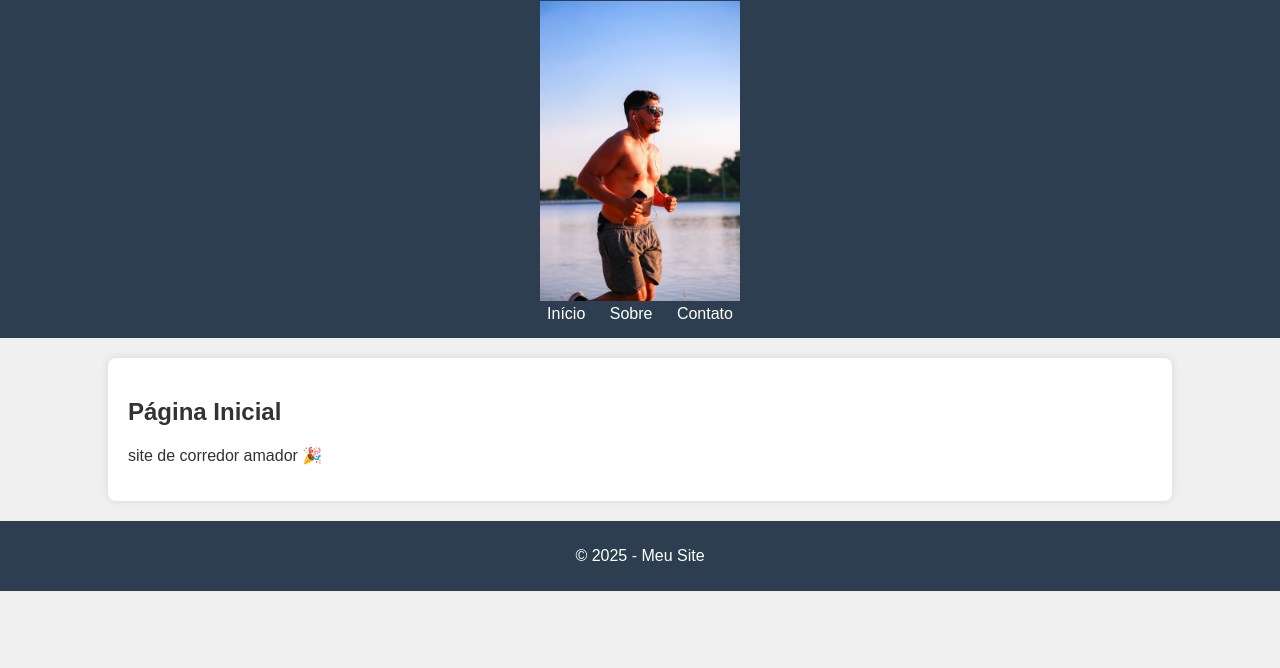
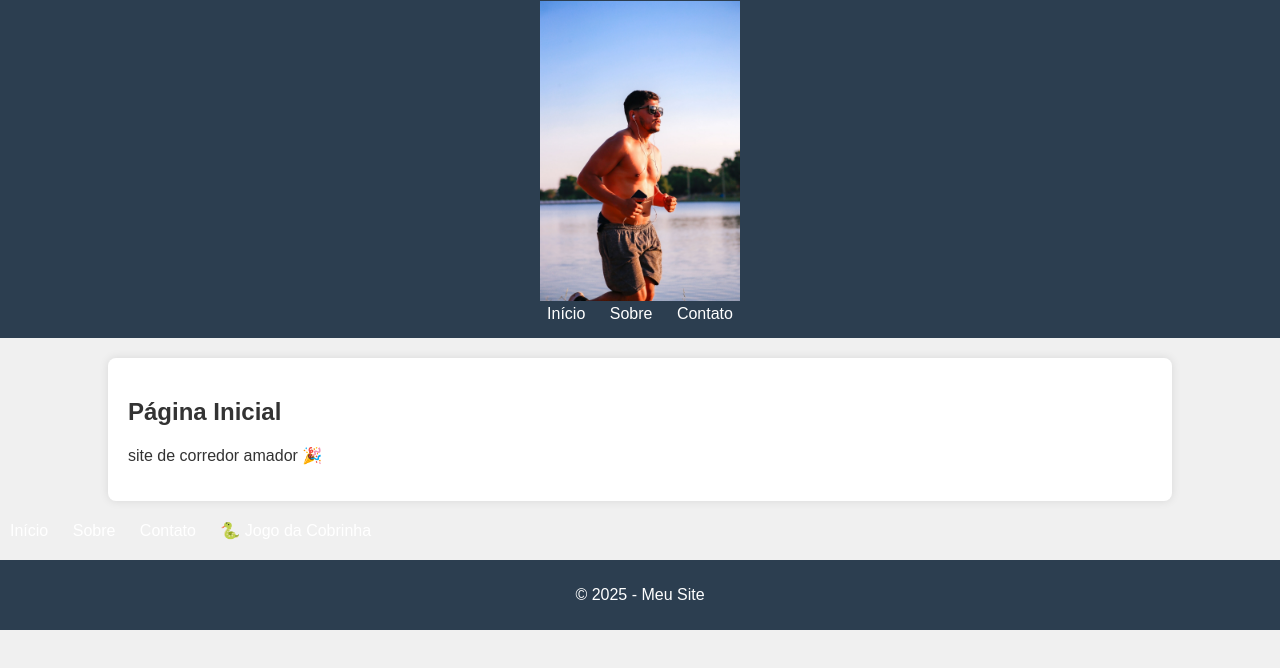
Before and after one commit to geovane7777/aventurageo, a plain HTML site: page index.html in a window 1280 px wide. Shown: the part 94-762 px from the top of the page. Drawn offline with Linux system fonts and the light colour scheme.

Commit message:
Update index.html

```diff
--- a/index.html
+++ b/index.html
@@ -21,6 +21,13 @@
     <h2>Página Inicial</h2>
     <p>site de corredor amador 🎉</p>
   </main>
+<nav>
+  <a href="index.html">Início</a>
+  <a href="sobre.html">Sobre</a>
+  <a href="contato.html">Contato</a>
+  <a href="snake.html">🐍 Jogo da Cobrinha</a>
+</nav>
+
 
   <footer>
     <p>© 2025 - Meu Site</p>
```
